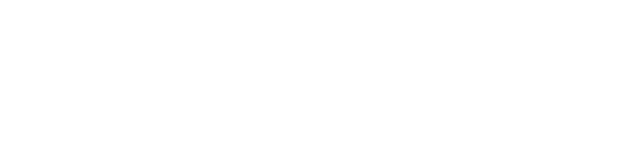
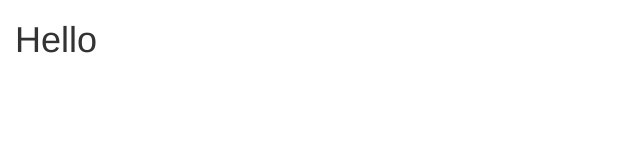
Before and after one commit to reneeharder/mfw-day2, a plain HTML site: page index.html in a window 1280 px wide. Shown: the whole page, without its empty margins (0-640 px from the left). Drawn offline with Linux system fonts and the light colour scheme.

Commit message:
started working on at-home project

```diff
--- a/index.html
+++ b/index.html
@@ -9,6 +9,9 @@
     <link rel="stylesheet" href="css/styles.css">
 </head>
 <body>
+    <div class="container-fluid">
+        <h1>Hello</h1>
+    </div>
 
 
 </body>
```
